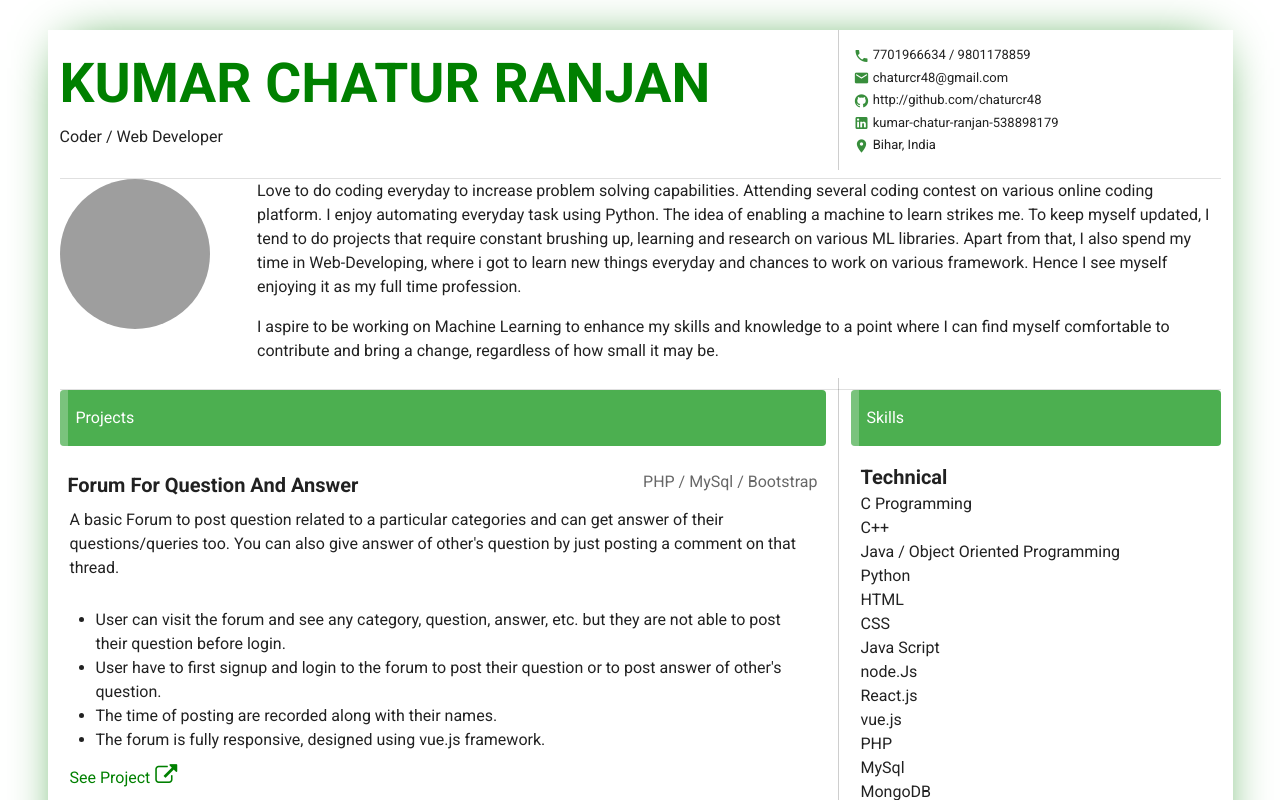
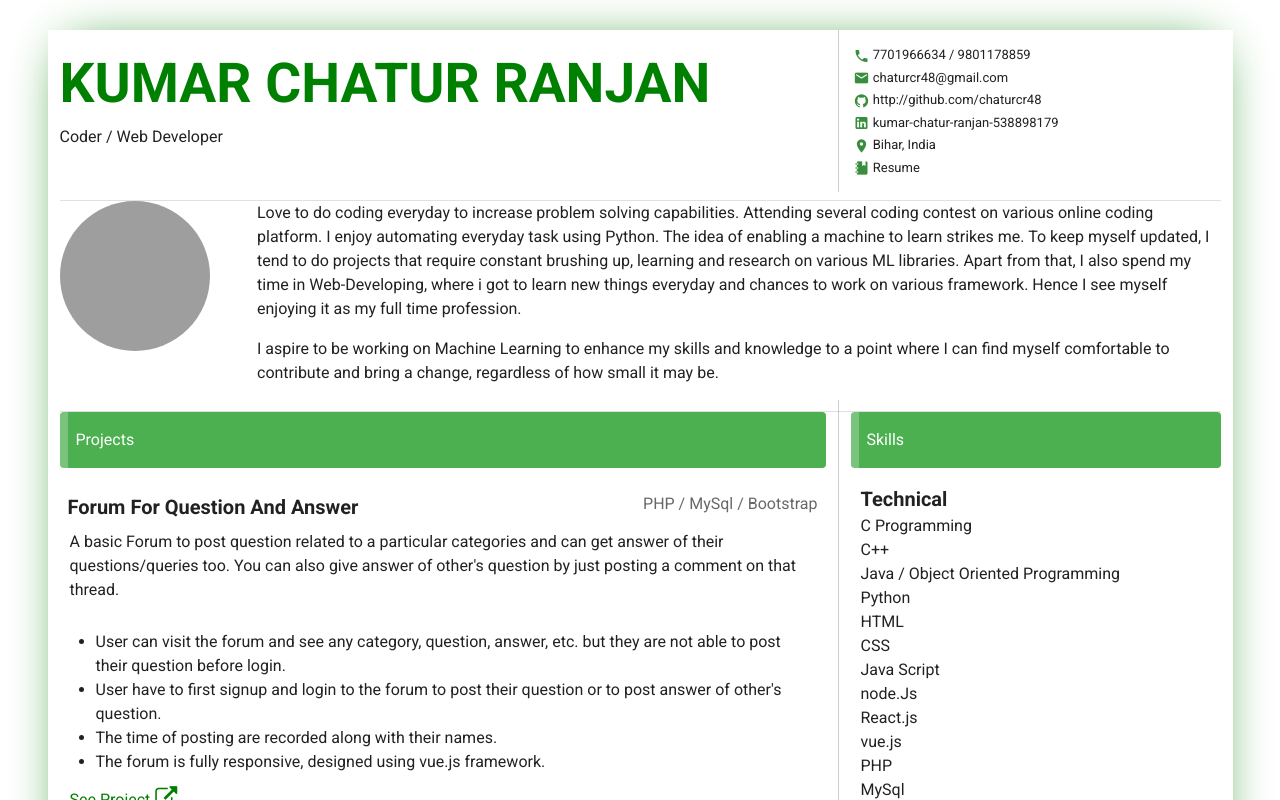
Before and after one commit to chaturcr48/My-Portfolio, a Vue app: page / in a window 1280 px wide. Shown: the top 800 px of the page. Built offline with nearby package versions, Linux system fonts and the light colour scheme; grey boxes are pictures that could not be loaded.

Commit message:
chatur last update

```diff
--- a/src/components/Header.vue
+++ b/src/components/Header.vue
@@ -44,6 +44,15 @@
           </a>
           Bihar, India
         </div>
+        <div class="details-margin">
+          <a
+            href="https://drive.google.com/file/d/1nt6WJicc5AMpUu6pOq1jaQpGKGDz0LxU/view?usp=sharing"
+            target="_blank"
+          >
+            <v-icon small color="green darken-2">mdi-notebook</v-icon>
+          </a>
+          Resume
+        </div>
       </v-col>
 
     </v-row>
```
Also changed, not shown: 1 other file (tests, documents, lock files or other folders).
